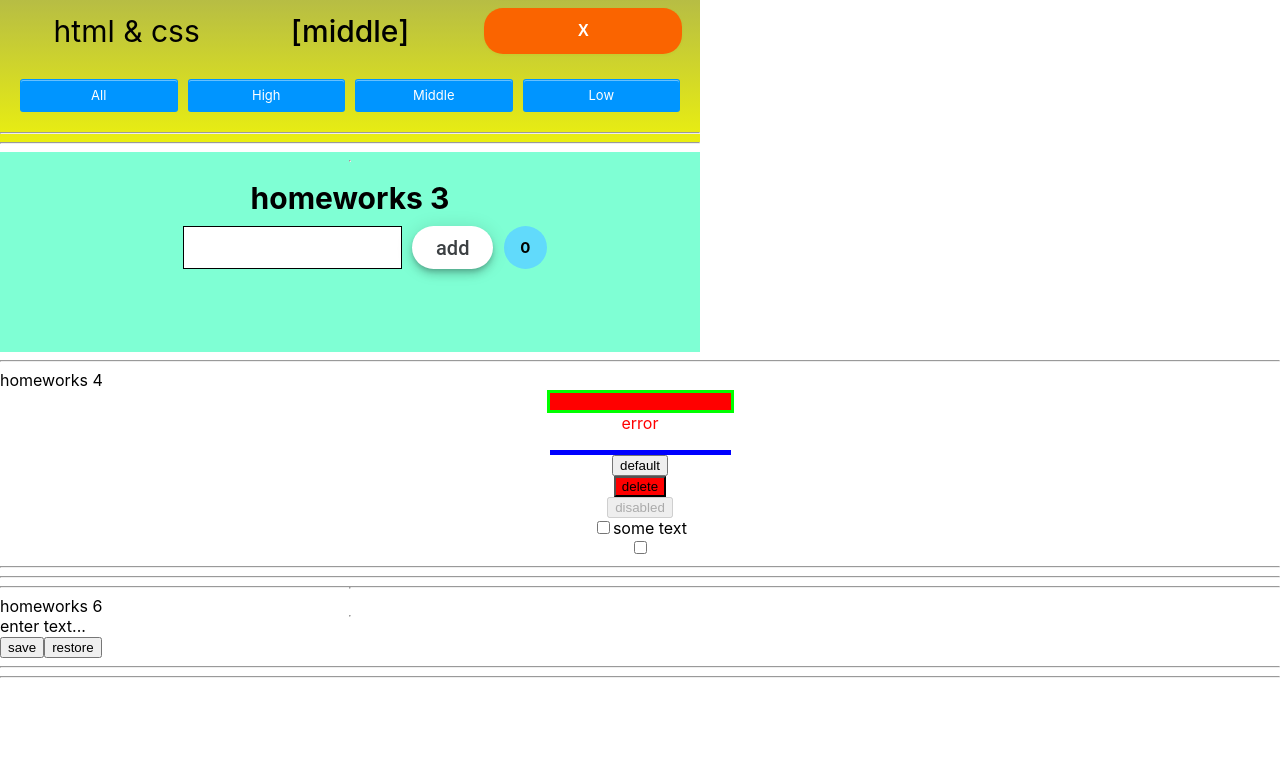
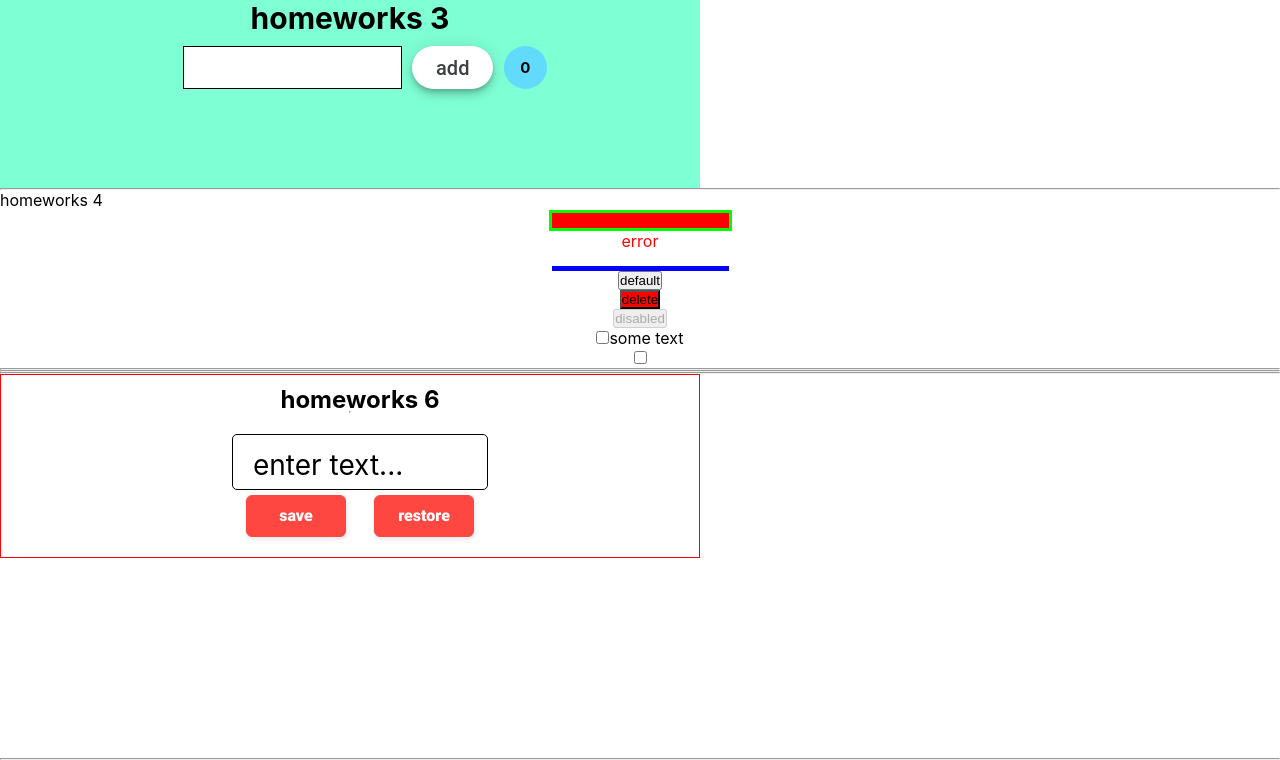
Before and after one commit to Jgatzwow/simple-react-hw-my-take, a React (Create React App) app: page /#/pre-junior in a window 1280 px wide. Shown: the part 970-1730 px from the top of the page. Before the commit the page ends 1656 px from the top, so only its background shows below. Built offline with nearby package versions, Linux system fonts and the light colour scheme.

Commit message:
did some styling for hw6

```diff
--- a/src/index.css
+++ b/src/index.css
@@ -1,3 +1,8 @@
+* {
+    margin: 0;
+    padding: 0;
+    box-sizing: border-box;
+}
 body {
     margin: 0;
     font-family: -apple-system, BlinkMacSystemFont, 'Segoe UI', 'Roboto', 'Oxygen',
--- a/src/p2-homeworks/h6/HW6.tsx
+++ b/src/p2-homeworks/h6/HW6.tsx
@@ -2,6 +2,7 @@ import React, { useState } from "react";
 import SuperEditableSpan from "./common/c4-SuperEditableSpan/SuperEditableSpan";
 import SuperButton from "../h4/common/c2-SuperButton/SuperButton";
 import { restoreState, saveState } from "./localStorage/localStorage";
+import styles from "./Hw6.module.css";
 
 function HW6() {
   const [value, setValue] = useState<string>("");
@@ -14,23 +15,31 @@ function HW6() {
   };
 
   return (
-    <div>
+    <>
       <hr />
-      homeworks 6{/*should work (должно работать)*/}
+      <div className={styles.hw6__wrapper}>
+        <h2 className={styles.title}>homeworks 6</h2>{" "}
+        {/*should work (должно работать)*/}
         <div>
           <SuperEditableSpan
             value={value}
             onChangeText={setValue}
             spanProps={{ children: value ? undefined : "enter text..." }}
           />
-      </div>
-      <SuperButton onClick={save}>save</SuperButton>
-      <SuperButton onClick={restore}>restore</SuperButton>
-      <hr />
+          <div className={styles.btn__wrapper}>
+            <SuperButton className={styles.button} onClick={save}>
+              save
+            </SuperButton>
+            <SuperButton className={styles.button} onClick={restore}>
+              restore
+            </SuperButton>
             {/*для личного творчества, могу проверить*/}
             {/*<AlternativeSuperEditableSpan/>*/}
+          </div>
+        </div>
+      </div>
       <hr />
-    </div>
+    </>
   );
 }
 
--- /dev/null
+++ b/src/p2-homeworks/h6/Hw6.module.css
@@ -0,0 +1,81 @@
+
+.hw6__wrapper {
+    max-width: 700px;
+    display: flex;
+    flex-wrap: wrap;
+    flex-direction: column;
+    justify-content: center;
+    align-items: center;
+    padding-left: 20px;
+    margin-bottom: 200px;
+    border: 1px solid red;
+}
+
+.title {
+    padding-top: 10px;
+    margin-bottom: 20px;
+}
+
+.btn__wrapper {
+    display: flex;
+    justify-content: space-around;
+    align-items: center;
+    margin-bottom: 20px;
+}
+
+.input {
+    display: block;
+    font-size: 20px;
+    padding: 16px 20px;
+    width: 20vw;
+    height: 7vh;
+    margin-bottom: 5px;
+}
+
+.span {
+    display: block;
+    font-size: 28px;
+    padding: 13px 20px;
+    border: 1px solid black;
+    border-radius: 5px;
+    width: 20vw;
+    height: 7vh;
+    margin-bottom: 5px;
+}
+
+.button {
+    background: #FF4742;
+    border: 1px solid #FF4742;
+    border-radius: 6px;
+    box-shadow: rgba(0, 0, 0, 0.1) 1px 2px 4px;
+    box-sizing: border-box;
+    color: #FFFFFF;
+    cursor: pointer;
+    display: inline-block;
+    font-family: nunito, roboto, proxima-nova, "proxima nova", sans-serif;
+    font-size: 16px;
+    font-weight: 800;
+    line-height: 16px;
+    min-height: 40px;
+    outline: 0;
+    padding: 12px 14px;
+    width: 100px;
+    text-align: center;
+    text-rendering: geometricprecision;
+    text-transform: none;
+    user-select: none;
+    -webkit-user-select: none;
+    touch-action: manipulation;
+    vertical-align: middle;
+}
+
+.button:hover,
+.button:active {
+    background-color: initial;
+    background-position: 0 0;
+    color: #FF4742;
+}
+
+.button:active {
+    opacity: .5;
+}
--- a/src/p2-homeworks/h6/common/c4-SuperEditableSpan/SuperEditableSpan.tsx
+++ b/src/p2-homeworks/h6/common/c4-SuperEditableSpan/SuperEditableSpan.tsx
@@ -1,10 +1,11 @@
 import React, {
   DetailedHTMLProps,
+  HTMLAttributes,
   InputHTMLAttributes,
-  HTMLAttributes,
   useState,
 } from "react";
 import SuperInputText from "../../../h4/common/c1-SuperInputText/SuperInputText";
+import styles from "../../Hw6.module.css";
 
 // тип пропсов обычного инпута
 type DefaultInputPropsType = DetailedHTMLProps<
@@ -61,12 +62,13 @@ const SuperEditableSpan: React.FC<SuperEditableSpanType> = ({
     onDoubleClick && onDoubleClick(e);
   };
 
-  const spanClassName = `${"сделать красивый стиль для спана"} ${className}`;
+  const spanClassName = `${styles.span} ${className}`;
 
   return (
     <>
       {editMode ? (
         <SuperInputText
+          className={styles.input}
           autoFocus // пропсу с булевым значением не обязательно указывать true
           onBlur={onBlurCallback}
           onEnter={onEnterCallback}
```
Lines whose indentation alone changed are shown as unchanged.
